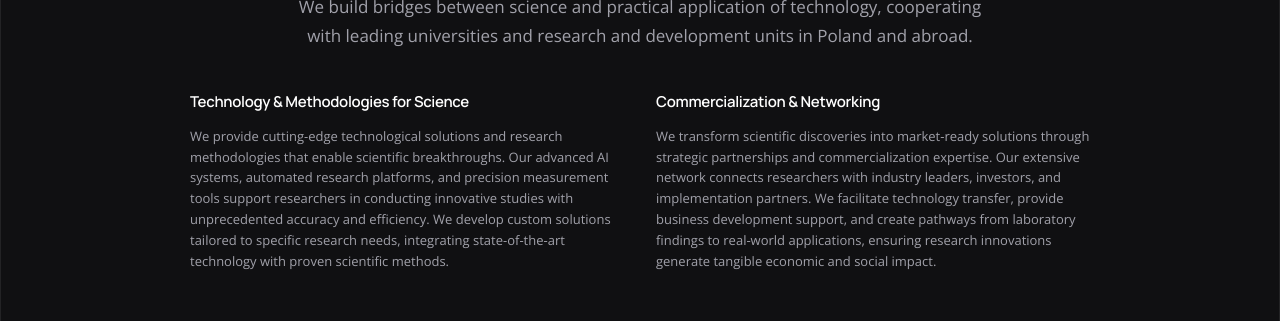
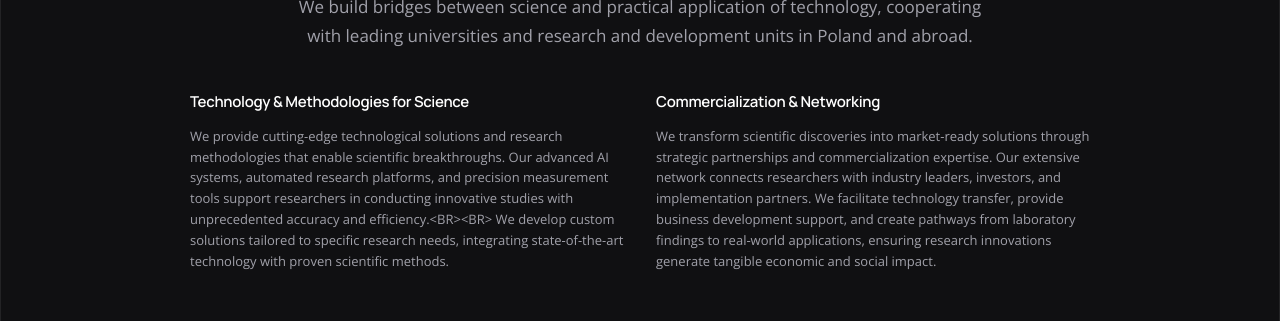
Before and after one commit to 5bgrw6p9tb-afk/srnc-www, a React (Vite) app: page / in a window 1280 px wide. Shown: the part 3220-3541 px from the top of the page. Built offline with nearby package versions, Linux system fonts and the light colour scheme.

Commit message:
Updated translations.ts

```diff
--- a/src/translations.ts
+++ b/src/translations.ts
@@ -216,7 +216,7 @@ export const translations: Record<string, Translation> = {
       columns: {
         technology: {
           title: "Technology & Methodologies for Science",
-          description: "We provide cutting-edge technological solutions and research methodologies that enable scientific breakthroughs. Our advanced AI systems, automated research platforms, and precision measurement tools support researchers in conducting innovative studies with unprecedented accuracy and efficiency. We develop custom solutions tailored to specific research needs, integrating state-of-the-art technology with proven scientific methods."
+          description: "We provide cutting-edge technological solutions and research methodologies that enable scientific breakthroughs. Our advanced AI systems, automated research platforms, and precision measurement tools support researchers in conducting innovative studies with unprecedented accuracy and efficiency.<BR><BR> We develop custom solutions tailored to specific research needs, integrating state-of-the-art technology with proven scientific methods."
         },
         commercialization: {
           title: "Commercialization & Networking",
```
